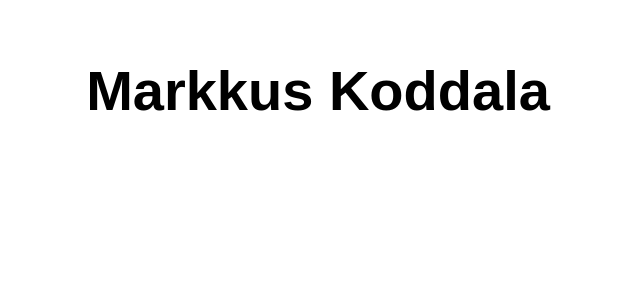
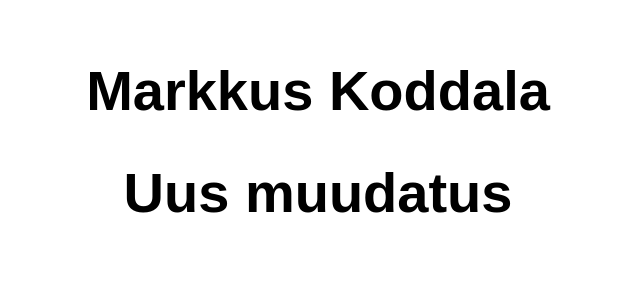
Before and after one commit to MarkkusKoddala/ut2024azapp, a website: page src/index.html in a window 1280 px wide. Shown: the whole page, without its empty margins (322-962 px from the left). Drawn offline with Linux system fonts and the light colour scheme.

Commit message:
Update index.html

```diff
--- a/src/index.html
+++ b/src/index.html
@@ -11,6 +11,7 @@
 <body>
   <main>
     <h1>Markkus Koddala</h1>
+    <h1> Uus muudatus</h1>
   </main>
 </body>
 
```
